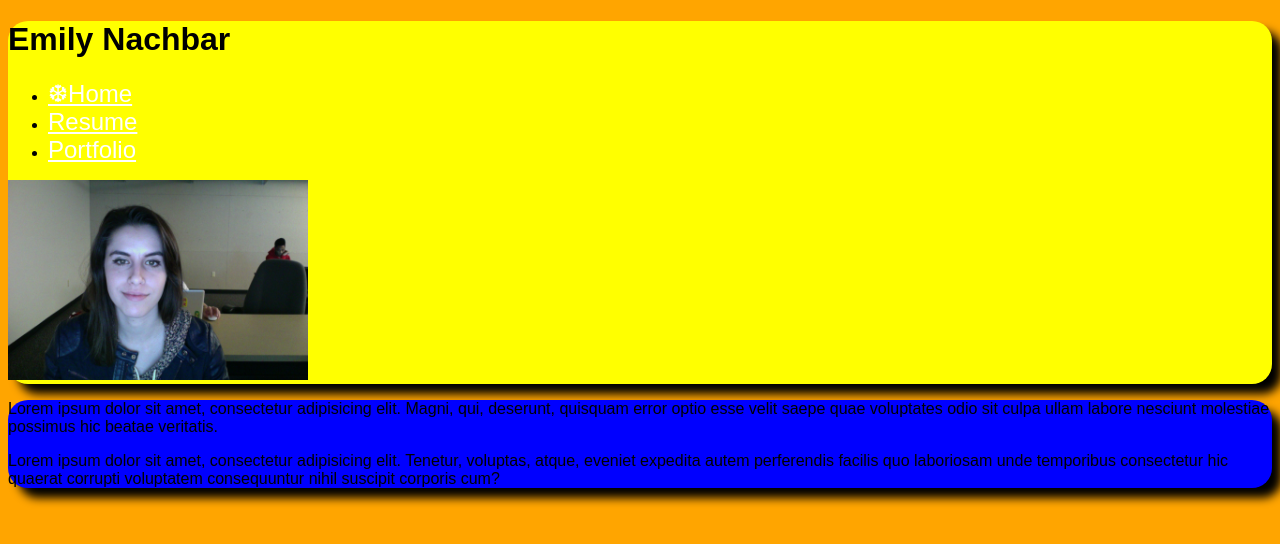
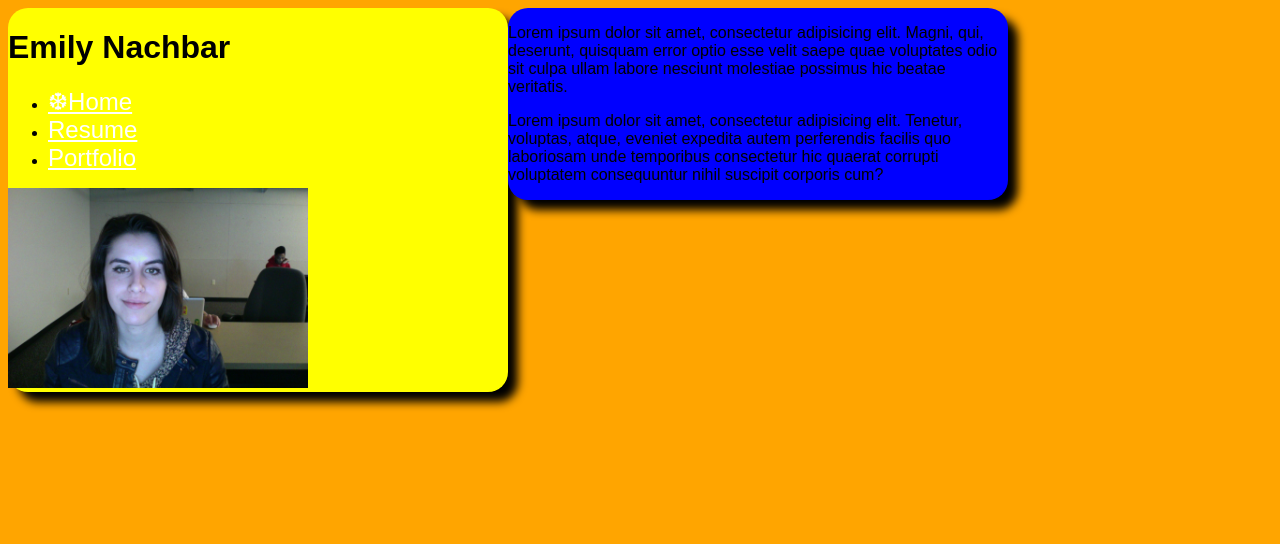
Before and after one commit to enachbar/p1-about-me, a plain HTML site: page index.html in a window 1280 px wide. Drawn offline with Linux system fonts and the light colour scheme.

Commit message:
Columns Floated

```diff
--- a/css/styles.css
+++ b/css/styles.css
@@ -2,6 +2,8 @@ body {
 	background:  orange;
 	font-family: arial;
 }
+
+/* Navigation */
 
 a {font-size: 24px;
 	color: white;
@@ -10,12 +12,18 @@ img {
 	width: 300px;
 }
 
+
+/* Containers */
 #leftcol {
 	background: yellow;
+	float: left;
+	width: 500px;
 }
 
 #rightcol {
 	background: blue;
+	float: left;
+	width: 500px;
 }
 .round {
 	border-radius: 20px;
```
